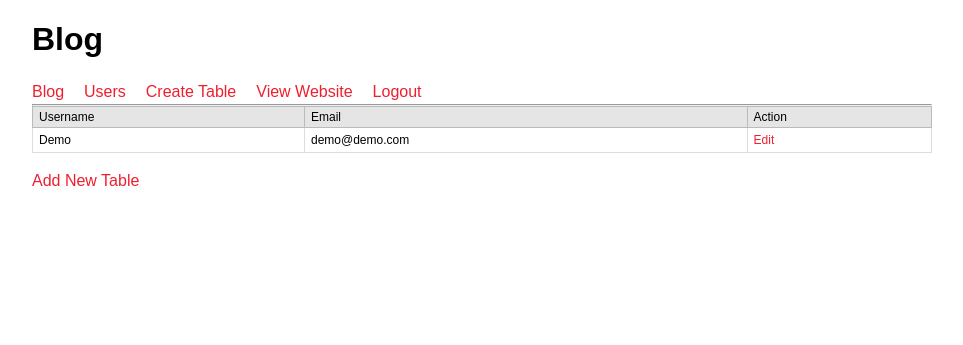
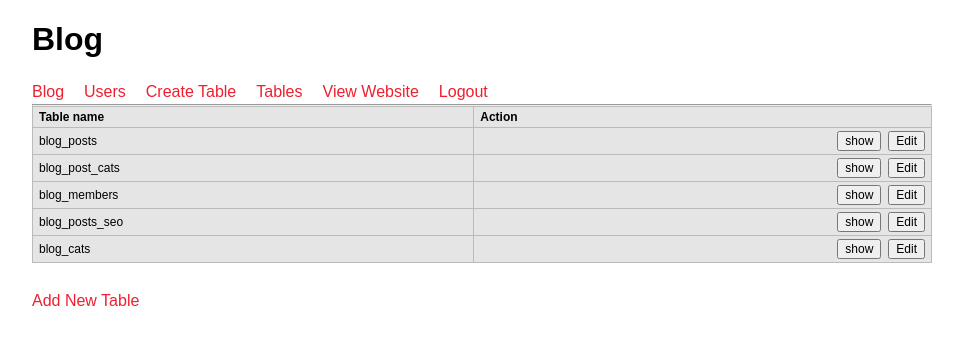
Before and after one commit to saynschuman/blog, a PHP site: page /admin/tables.php in a window 1280 px wide. Shown: the top 345 px of the page, without its empty margins (158-1121 px from the left). Run offline with PHP 8.4, Linux system fonts and the light colour scheme; a user stored in the database is signed in; data comes from the database, SQL or seed files in the repository; lists and menus that the app fills with data are empty.

Commit message:
tables added

```diff
--- a/admin/create-table.php
+++ b/admin/create-table.php
@@ -55,7 +55,7 @@ if(!$user->is_logged_in()){ header('Location: login.php'); }
 					));
 
 				//redirect to index page
-					header('Location: table-added.php');
+					header('Location: tables.php');
 					exit;
 
 				} catch(PDOException $e) {
--- a/admin/menu.php
+++ b/admin/menu.php
@@ -3,8 +3,11 @@
 	<li><a href='index.php'>Blog</a></li>
 	<li><a href='users.php'>Users</a></li>
 	<li><a href='create-table.php'>Create Table</a></li>
+	<li><a href='tables.php'>Tables</a></li>
 	<li><a href="../" target="_blank">View Website</a></li>
 	<li><a href='logout.php'>Logout</a></li>
 </ul>
 <div class='clear'></div>
 <hr />
+
+<!-- $row['TABLE_NAME'] -->
--- a/admin/tables.php
+++ b/admin/tables.php
@@ -54,38 +54,37 @@ if(isset($_GET['deluser'])){
 
 	<table>
 	<tr>
-		<th>Username</th>
-		<th>Email</th>
-		<th>Action</th>
+		<th><b>Table name</b></th>
+		<th><b>Action</b></th>
 	</tr>
 	<?php
-		try {
 
-			$stmt = $db->query('SELECT memberID, username, email FROM blog_members ORDER BY username');
-			while($row = $stmt->fetch()){
+$stmt = $db->query("SELECT TABLE_NAME
+FROM INFORMATION_SCHEMA.TABLES
+WHERE TABLE_TYPE = 'BASE TABLE' AND TABLE_SCHEMA='blog'");
+	?>
+		<?php
+while($row = $stmt->fetch()){
 
-				echo '<tr>';
-				echo '<td>'.$row['username'].'</td>';
-				echo '<td>'.$row['email'].'</td>';
-				?>
+					echo '<tr>';
+						echo '<th>' . $row['TABLE_NAME'] . '</th>';
+						echo "<th style='text-align:right'><button style='margin-right:7px'>show</button><button>Edit</button></th>";
 
-				<td>
-					<a href="edit-user.php?id=<?php echo $row['memberID'];?>">Edit</a>
-					<?php if($row['memberID'] != 1){?>
-						| <a href="javascript:deluser('<?php echo $row['memberID'];?>','<?php echo $row['username'];?>')">Delete</a>
-					<?php } ?>
-				</td>
+					echo '</tr>';
 
-				<?php
-				echo '</tr>';
 
-			}
 
-		} catch(PDOException $e) {
-		    echo $e->getMessage();
-		}
-	?>
+				}
+
+
+?>
 	</table>
+<table>
+
+
+
+</table>
+
 
 	<p><a href='create-table.php'>Add New Table</a></p>
 
```
Also changed, not shown: README.md, admin/add-post.php (line endings or trailing spaces).
